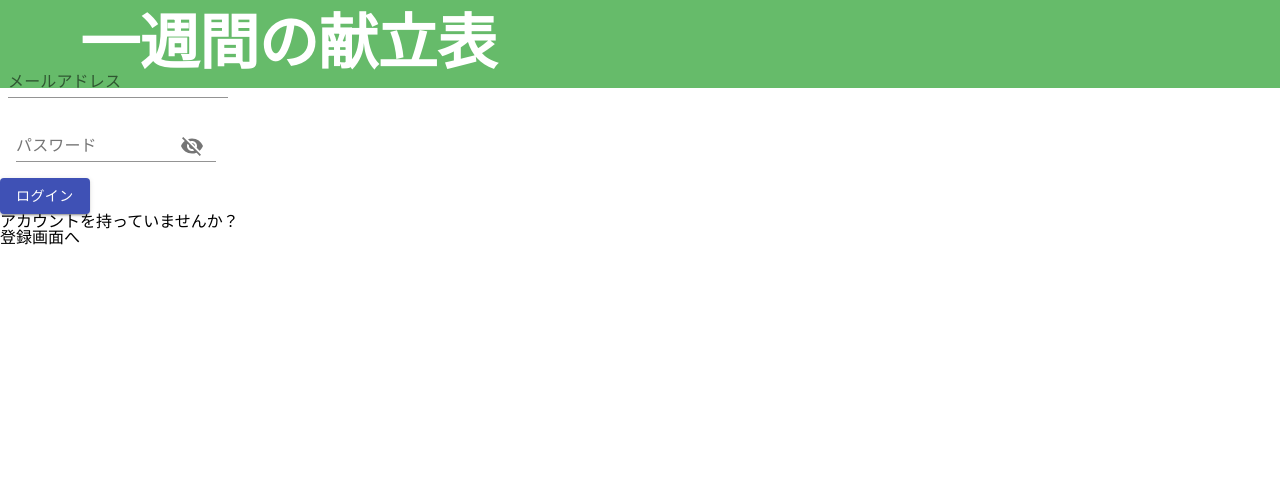
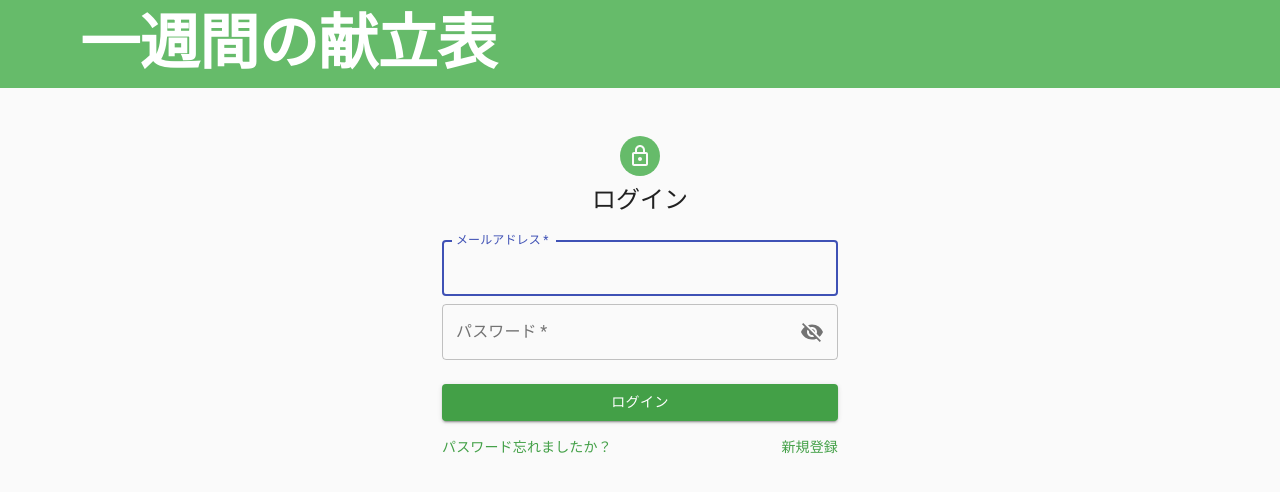
Before and after one commit to nozomi-iida/Delish-One-Week, a React (Create React App) app: page /login in a window 1280 px wide. Shown: the top 492 px of the page. Built offline with nearby package versions, Linux system fonts and the light colour scheme; no server answers; the database is empty.

Commit message:
styling login

```diff
--- a/src/components/LogIn.tsx
+++ b/src/components/LogIn.tsx
@@ -1,54 +1,76 @@
-import * as React from 'react';
-import clsx from 'clsx';
-import { useForm } from 'react-hook-form';
-import { createStyles, Theme, makeStyles } from '@material-ui/core/styles';
+import React, { useState } from 'react';
+import Avatar from '@material-ui/core/Avatar';
+import Button from '@material-ui/core/Button';
+import CssBaseline from '@material-ui/core/CssBaseline';
 import TextField from '@material-ui/core/TextField';
+import Grid from '@material-ui/core/Grid';
+import LockOutlinedIcon from '@material-ui/icons/LockOutlined';
+import Typography from '@material-ui/core/Typography';
+import { makeStyles } from '@material-ui/core/styles';
+import Container from '@material-ui/core/Container';
+import { green } from '@material-ui/core/colors';
+import {
+  OutlinedInput,
+  InputAdornment,
+  FormControl,
+  InputLabel,
+} from '@material-ui/core';
+import IconButton from '@material-ui/core/IconButton';
 import Visibility from '@material-ui/icons/Visibility';
 import VisibilityOff from '@material-ui/icons/VisibilityOff';
-import {
-  InputLabel,
-  FormControl,
-  Input,
-  InputAdornment,
-  IconButton,
-  Button,
-  Typography,
-} from '@material-ui/core';
+import { useForm } from 'react-hook-form';
 import firebase from '../firebase/firebase';
-import { useHistory, Redirect, Link } from 'react-router-dom';
-import { AuthStore } from '../stores/AuthStore';
+import { useHistory, Link } from 'react-router-dom';
+
+const useStyles = makeStyles(theme => ({
+  paper: {
+    paddingTop: theme.spacing(16),
+    display: 'flex',
+    flexDirection: 'column',
+    alignItems: 'center',
+  },
+  avatar: {
+    margin: theme.spacing(1),
+    backgroundColor: green[400],
+  },
+  form: {
+    width: '100%', // Fix IE 11 issue.
+    marginTop: theme.spacing(1),
+  },
+  submit: {
+    margin: theme.spacing(3, 0, 2),
+    color: '#fff',
+    backgroundColor: green[600],
+    '&:hover': {
+      backgroundColor: green[400],
+    },
+  },
+  linkFont: {
+    color: green[600],
+  },
+}));
 
 interface FormData {
   email: string;
   password: string;
 }
 
-const useStyles = makeStyles((theme: Theme) =>
-  createStyles({
-    root: {
-      display: 'flex',
-      flexWrap: 'wrap',
-    },
-    margin: {
-      margin: theme.spacing(1),
-    },
-    withoutLabel: {
-      marginTop: theme.spacing(3),
-    },
-    textField: {
-      width: '25ch',
-    },
-  })
-);
+export default function SignIn() {
+  const classes = useStyles();
+  const [password, setPassword] = useState('');
+  const [showPassword, setShowPassword] = useState(false);
+  const { register, handleSubmit } = useForm<FormData>();
+  const history = useHistory();
+  const [signInErr, setSignInErr] = useState('');
 
-export default () => {
-  const classes = useStyles();
-  const [showPassword, setShowPassword] = React.useState(false);
-  const [signInErr, setSignInErr] = React.useState('');
-  const history = useHistory();
-  const user = React.useContext(AuthStore);
+  const handleClickShowPassword = () => {
+    setShowPassword(!showPassword);
+  };
 
-  const { register, handleSubmit } = useForm<FormData>();
+  const handleMouseDownPassword = (e: React.MouseEvent) => {
+    e.preventDefault();
+  };
+
   const onSubmit = handleSubmit(({ email, password }) => {
     firebase
       .auth()
@@ -68,27 +90,34 @@ export default () => {
       });
   });
 
-  const handleClickShowPassword = () => {
-    setShowPassword(!showPassword);
-  };
-
-  if (user) {
-    return <Redirect to='/addFavorite' />;
-  }
-
   return (
-    <>
-      <Typography variant='h4'>ログインする</Typography>
-      <form onSubmit={onSubmit}>
-        <div className={classes.margin}>
-          <TextField label='メールアドレス' name='email' inputRef={register} />
-        </div>
-        <div className={classes.margin}>
-          <FormControl className={clsx(classes.margin, classes.textField)}>
-            <InputLabel htmlFor='standard-adornment-password'>
+    <Container component='main' maxWidth='xs'>
+      <CssBaseline />
+      <div className={classes.paper}>
+        <Avatar className={classes.avatar}>
+          <LockOutlinedIcon />
+        </Avatar>
+        <Typography component='h1' variant='h5'>
+          ログイン
+        </Typography>
+        <form className={classes.form} noValidate onSubmit={onSubmit}>
+          <TextField
+            variant='outlined'
+            margin='normal'
+            required
+            fullWidth
+            id='email'
+            label='メールアドレス'
+            name='email'
+            autoComplete='email'
+            autoFocus
+            inputRef={register}
+          />
+          <FormControl  variant='outlined' fullWidth required>
+            <InputLabel>
               パスワード
             </InputLabel>
-            <Input
+            <OutlinedInput
               type={showPassword ? 'text' : 'password'}
               name='password'
               inputRef={register}
@@ -97,21 +126,38 @@ export default () => {
                   <IconButton
                     aria-label='toggle password visibility'
                     onClick={handleClickShowPassword}
+                    onMouseDown={handleMouseDownPassword}
+                    edge='end'
                   >
                     {showPassword ? <Visibility /> : <VisibilityOff />}
                   </IconButton>
                 </InputAdornment>
               }
+              labelWidth={95}
             />
           </FormControl>
-        </div>
-        <Button type='submit' variant='contained' color='primary'>
-          ログイン
-        </Button>
-      </form>
-      {signInErr && <p>{signInErr}</p>}
-      <p>アカウントを持っていませんか？</p>
-      <Link to='/signup'>登録画面へ</Link>
-    </>
+          <Button
+            type='submit'
+            fullWidth
+            variant='contained'
+            className={classes.submit}
+          >
+            ログイン
+          </Button>
+          <Grid container>
+            <Grid item xs>
+              <Link to='/signup' className={classes.linkFont}>
+                パスワード忘れましたか？
+              </Link>
+            </Grid>
+            <Grid item>
+              <Link to='/signup' className={classes.linkFont}>
+                新規登録
+              </Link>
+            </Grid>
+          </Grid>
+        </form>
+      </div>
+    </Container>
   );
-};
+}
```
